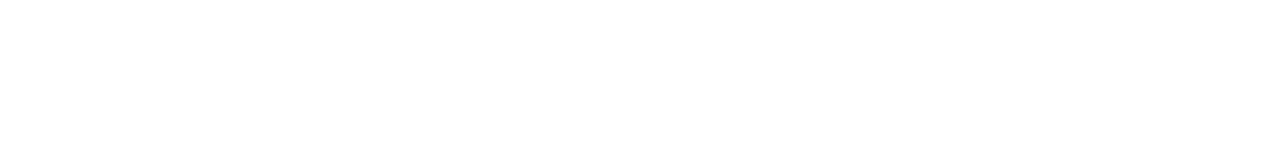
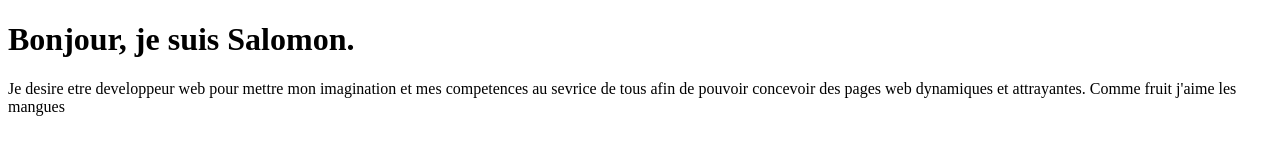
Before and after one commit to edouardsalomonkouassi-cmd/Projet-plantEvo-1, a plain HTML site: page niveau-1-graine/01-premiere-page/index.html in a window 1280 px wide. Drawn offline with Linux system fonts and the light colour scheme.

Commit message:
Deuxieme partie

```diff
--- a/niveau-1-graine/01-premiere-page/index.html
+++ b/niveau-1-graine/01-premiere-page/index.html
@@ -5,7 +5,8 @@
         <meta name="viewport" content="width=device-width, initial-scale=1.0">
         <title>Ma première page - Salomon</title>
     </head>
-
+    <h1>Bonjour, je suis Salomon.</h1>
+    <p>Je desire etre developpeur web pour mettre mon imagination et mes competences au sevrice de tous afin de pouvoir concevoir des pages web dynamiques et attrayantes. Comme fruit j'aime les mangues</p>
     <body>
 
     </body>
```
